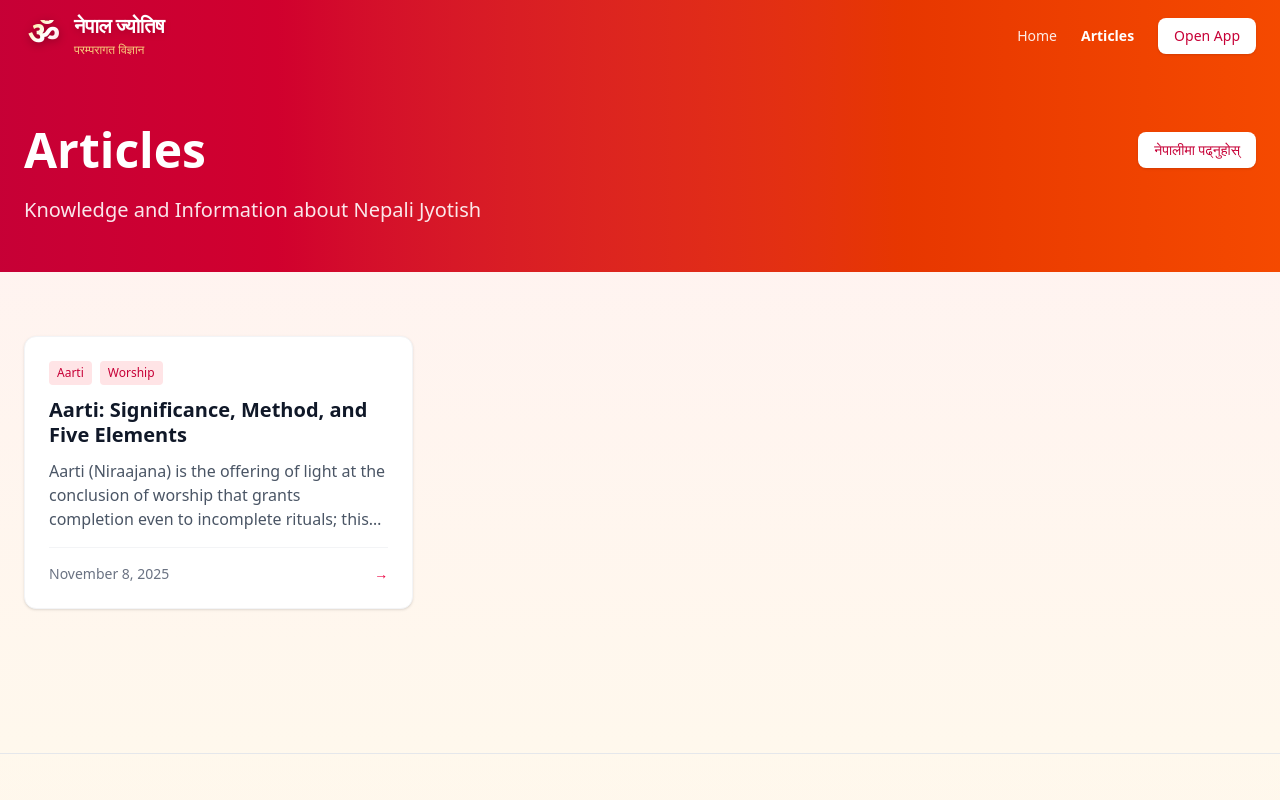
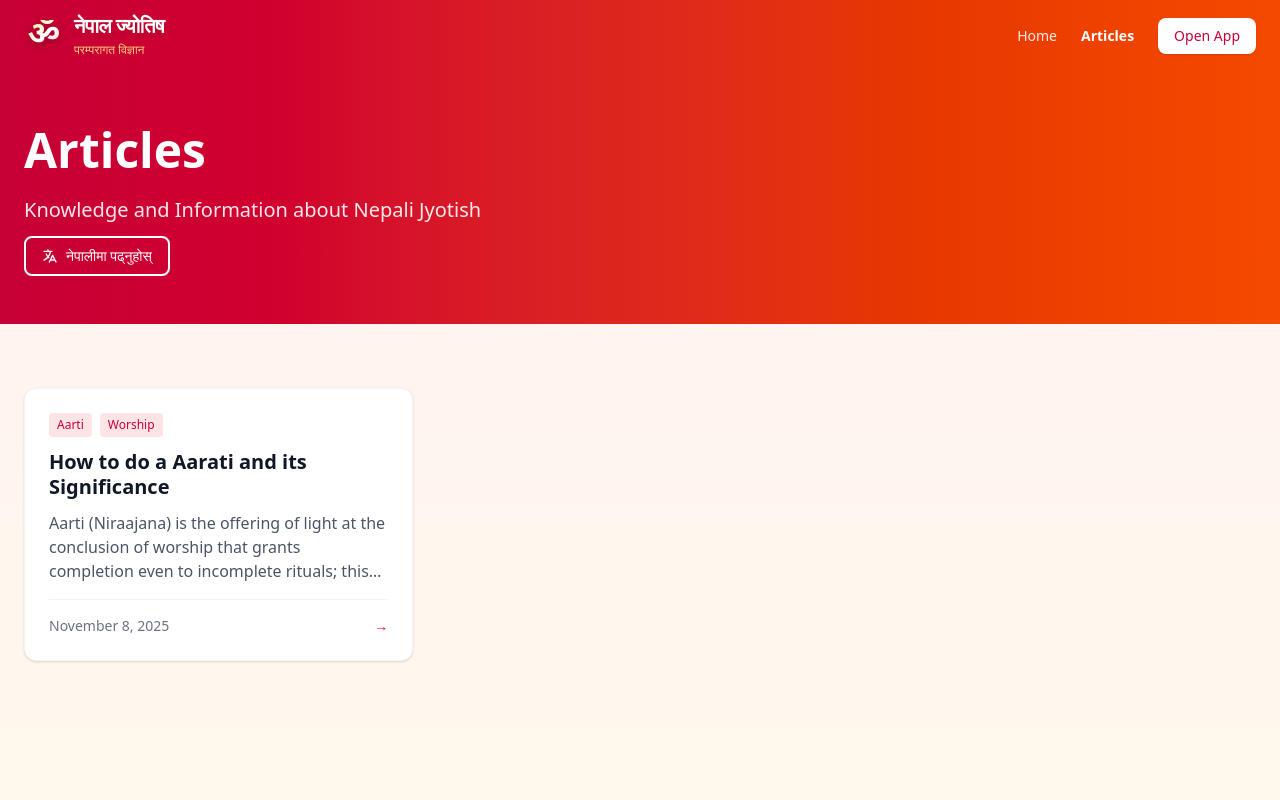
Before and after one commit to mhnpd-org/nepal-jyotish, a Next.js app: page /blogs/en in a window 1280 px wide. Shown: the top 800 px of the page. Built offline with nearby package versions, Linux system fonts and the light colour scheme.

Commit message:
feat: Add translation check functionality and enhance language toggle in blog pages

```diff
--- a/src/app/blogs/[language]/[slug]/page.tsx
+++ b/src/app/blogs/[language]/[slug]/page.tsx
@@ -1,7 +1,7 @@
 import Link from "next/link";
 import Logo from "@internal/layouts/logo";
 import Footer from "@internal/layouts/footer";
-import { getBlogPost, getAllBlogSlugs } from "@internal/lib/blogs";
+import { getBlogPost, getAllBlogSlugs, hasTranslation } from "@internal/lib/blogs";
 import { notFound } from "next/navigation";
 import { MDXRemote } from "next-mdx-remote/rsc";
 import remarkGfm from "remark-gfm";
@@ -119,6 +119,9 @@ export default async function BlogPage({ params }: BlogPageProps) {
     notFound();
   }
 
+  // Check if translation exists
+  const translationExists = hasTranslation(slug, language as 'np' | 'en');
+
   // Determine text based on language
   const isNepali = language === 'np';
   const text = {
@@ -130,6 +133,7 @@ export default async function BlogPage({ params }: BlogPageProps) {
     viewAllBlogs: isNepali ? 'सबै लेखहरू हेर्नुहोस्' : 'View All Blogs',
     likedArticle: isNepali ? 'लेख मन पर्यो?' : 'Liked this article?',
     useService: isNepali ? 'ज्योतिष सेवा प्रयोग गर्नुहोस्' : 'Use Jyotish Service',
+    readInOtherLang: isNepali ? 'Read in English' : 'नेपालीमा पढ्नुहोस्',
   };
 
   return (
@@ -196,6 +200,19 @@ export default async function BlogPage({ params }: BlogPageProps) {
           <h1 className="text-4xl md:text-5xl lg:text-6xl font-bold text-gray-900 mb-6 leading-tight">
             {post.title}
           </h1>
+
+          {/* Language Toggle - Only show if translation exists */}
+          {translationExists && (
+            <Link
+              href={`/blogs/${isNepali ? 'en' : 'np'}/${slug}`}
+              className="inline-flex items-center gap-2 px-4 py-2 mb-6 bg-white border-2 border-rose-600 text-rose-600 font-medium rounded-lg hover:bg-rose-600 hover:text-white transition-all duration-200 shadow-sm hover:shadow-md group"
+            >
+              <svg className="w-4 h-4 transition-transform group-hover:scale-110" fill="none" viewBox="0 0 24 24" stroke="currentColor">
+                <path strokeLinecap="round" strokeLinejoin="round" strokeWidth={2} d="M3 5h12M9 3v2m1.048 9.5A18.022 18.022 0 016.412 9m6.088 9h7M11 21l5-10 5 10M12.751 5C11.783 10.77 8.07 15.61 3 18.129" />
+              </svg>
+              <span>{text.readInOtherLang}</span>
+            </Link>
+          )}
 
           {/* Excerpt */}
           {post.excerpt && (
--- a/src/app/blogs/en/page.tsx
+++ b/src/app/blogs/en/page.tsx
@@ -38,20 +38,21 @@ export default function EnglishArticlesPage() {
           </div>
 
           <div className="py-8">
-            <div className="flex items-center justify-between mb-4">
-              <h1 className="text-4xl md:text-5xl font-bold">Articles</h1>
-
-              {/* Language Toggle */}
-              <Link
-                href="/blogs/np"
-                className="px-4 py-2 bg-white text-rose-700 font-medium rounded-lg hover:bg-white/95 transition-colors shadow-sm text-sm whitespace-nowrap"
-              >
-                नेपालीमा पढ्नुहोस्
-              </Link>
-            </div>
-            <p className="text-xl text-white/90 max-w-2xl">
+            <h1 className="text-4xl md:text-5xl font-bold mb-4">Articles</h1>
+            <p className="text-xl text-white/90 mb-3">
               Knowledge and Information about Nepali Jyotish
             </p>
+
+            {/* Language Toggle */}
+            <Link
+              href="/blogs/np"
+              className="inline-flex items-center justify-center gap-2 px-4 py-2 bg-transparent border-2 border-white text-white font-medium rounded-lg hover:bg-white hover:text-rose-700 transition-all duration-200 group text-sm w-fit"
+            >
+              <svg className="w-4 h-4 transition-transform group-hover:scale-110" fill="none" viewBox="0 0 24 24" stroke="currentColor">
+                <path strokeLinecap="round" strokeLinejoin="round" strokeWidth={2} d="M3 5h12M9 3v2m1.048 9.5A18.022 18.022 0 016.412 9m6.088 9h7M11 21l5-10 5 10M12.751 5C11.783 10.77 8.07 15.61 3 18.129" />
+              </svg>
+              <span>नेपालीमा पढ्नुहोस्</span>
+            </Link>
           </div>
         </div>
       </header>
--- a/src/app/blogs/np/page.tsx
+++ b/src/app/blogs/np/page.tsx
@@ -38,20 +38,21 @@ export default function NepaliArticlesPage() {
           </div>
 
           <div className="py-8">
-            <div className="flex items-center justify-between mb-4">
-              <h1 className="text-4xl md:text-5xl font-bold">लेखहरू</h1>
-
-              {/* Language Toggle */}
-              <Link
-                href="/blogs/en"
-                className="px-4 py-2 bg-white text-rose-700 font-medium rounded-lg hover:bg-white/95 transition-colors shadow-sm text-sm whitespace-nowrap"
-              >
-                Read in English
-              </Link>
-            </div>
-            <p className="text-xl text-white/90 max-w-2xl">
+            <h1 className="text-4xl md:text-5xl font-bold mb-4">लेखहरू</h1>
+            <p className="text-xl text-white/90 mb-3">
               नेपाली ज्योतिष सम्बन्धी ज्ञान र जानकारीहरू
             </p>
+
+            {/* Language Toggle */}
+            <Link
+              href="/blogs/en"
+              className="inline-flex items-center justify-center gap-2 px-4 py-2 bg-transparent border-2 border-white text-white font-medium rounded-lg hover:bg-white hover:text-rose-700 transition-all duration-200 group text-sm w-fit"
+            >
+              <svg className="w-4 h-4 transition-transform group-hover:scale-110" fill="none" viewBox="0 0 24 24" stroke="currentColor">
+                <path strokeLinecap="round" strokeLinejoin="round" strokeWidth={2} d="M3 5h12M9 3v2m1.048 9.5A18.022 18.022 0 016.412 9m6.088 9h7M11 21l5-10 5 10M12.751 5C11.783 10.77 8.07 15.61 3 18.129" />
+              </svg>
+              <span>Read in English</span>
+            </Link>
           </div>
         </div>
       </header>
--- a/src/blogs/en/aarti-significance-method.mdx
+++ b/src/blogs/en/aarti-ko-mahatwa-vidhi.mdx
@@ -1,5 +1,5 @@
 ---
-title: "Aarti: Significance, Method, and Five Elements"
+title: "How to do a Aarati and its Significance"
 excerpt: "Aarti (Niraajana) is the offering of light at the conclusion of worship that grants completion even to incomplete rituals; this article explains its significance, procedure, five elements, and proper sequence."
 author: "Nepal Jyotish Team"
 date: "2025-11-08"
--- a/src/lib/blogs.ts
+++ b/src/lib/blogs.ts
@@ -163,3 +163,15 @@ export function getRecentBlogPosts(limit: number = 8, language?: 'np' | 'en'): B
     language: post.language,
   }));
 }
+
+/**
+ * Check if a blog post has a translation in the other language
+ * @param slug - The blog post slug
+ * @param currentLanguage - Current language of the blog ('np' or 'en')
+ * @returns true if translation exists, false otherwise
+ */
+export function hasTranslation(slug: string, currentLanguage: 'np' | 'en'): boolean {
+  const targetLanguage = currentLanguage === 'np' ? 'en' : 'np';
+  const targetPath = path.join(blogsDirectory, targetLanguage, `${slug}.mdx`);
+  return fs.existsSync(targetPath);
+}
```
